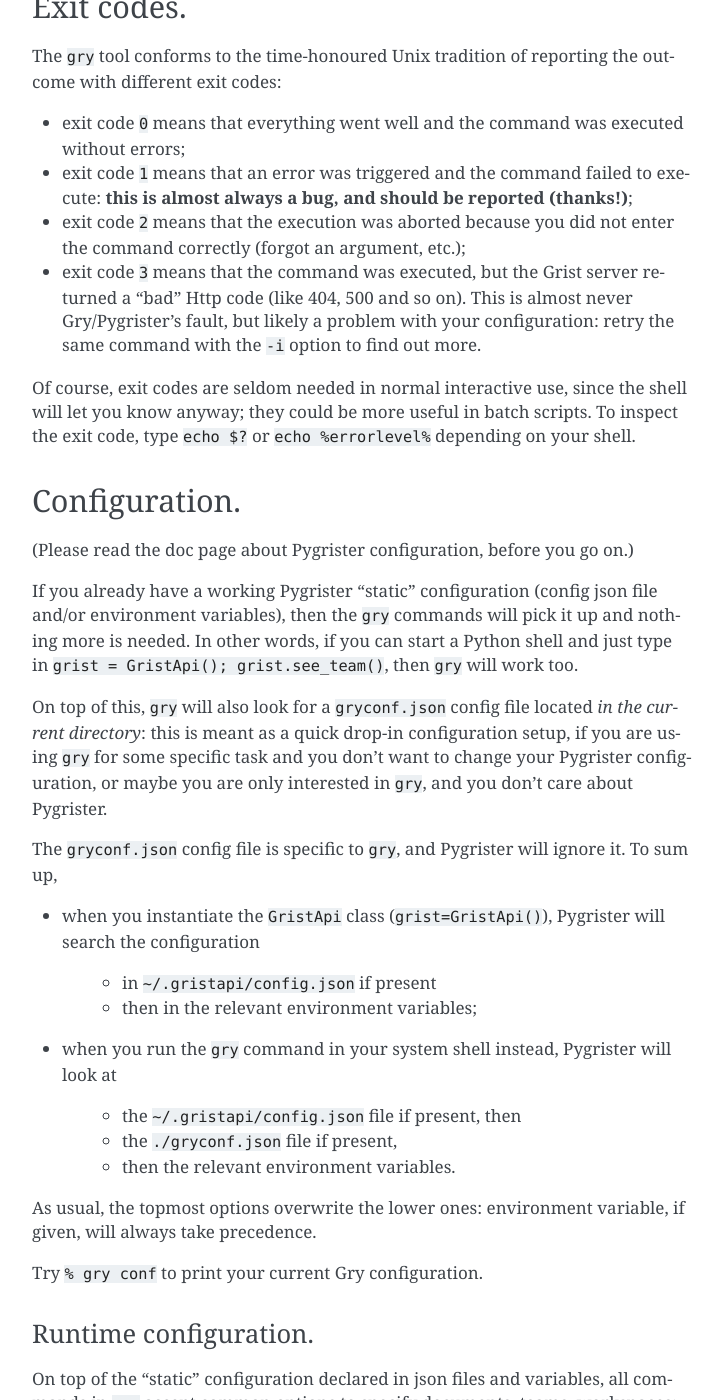
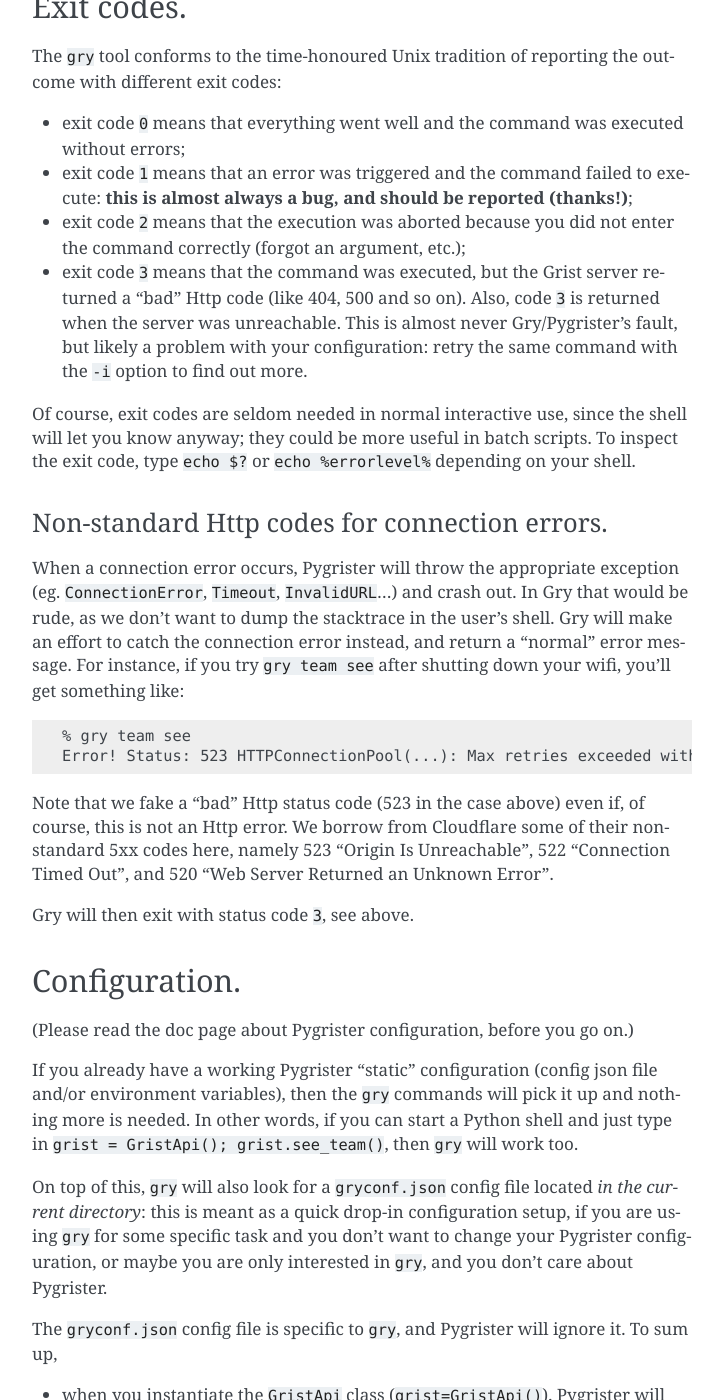
Before and after one commit to ricpol/pygrister, a Sphinx documentation site: the page built from doc/gry.rst, in a window 1280 px wide and 1400 px high, scrolled down 2384 px. Shown: the whole window, without its empty margins (388-1111 px from the left). Built offline with Sphinx 7.4.7, drawn with Linux system fonts in a browser that asks for light colours; some of the changed text lies outside the part shown.

Commit message:
catch connection errors in Gry

```diff
--- a/NEWS.txt
+++ b/NEWS.txt
@@ -30,6 +30,8 @@ Bleeding edge: committed to the repo, not yet released on PyPI
 - "gry conf" will now print also any additional options passed to Requests.
 - new "gry version" command outputs Pygrister/Gry version.
 - new "gry test" command performs some quick config/connnection tests.
+- Gry will now try to catch connection errors and shouldn't spill the
+  stacktrace on the user's shell anymore.
 
 v0.8.0, 2025.08.10
 ------------------
--- a/doc/gry.rst
+++ b/doc/gry.rst
@@ -116,7 +116,8 @@ outcome with different exit codes:
 - exit code ``2`` means that the execution was aborted because you did not enter
   the command correctly (forgot an argument, etc.);
 - exit code ``3`` means that the command was executed, but the Grist server
-  returned a "bad" Http code (like 404, 500 and so on). This is almost never
+  returned a "bad" Http code (like 404, 500 and so on). Also, code ``3`` is
+  returned when the server was unreachable. This is almost never
   Gry/Pygrister's fault, but likely a problem with your configuration: retry
   the same command with the ``-i`` option to find out more.
 
@@ -124,6 +125,26 @@ Of course, exit codes are seldom needed in normal interactive use, since the
 shell will let you know anyway; they could be more useful in batch scripts.
 To inspect the exit code, type ``echo $?`` or ``echo %errorlevel%`` depending
 on your shell.
+
+Non-standard Http codes for connection errors.
+^^^^^^^^^^^^^^^^^^^^^^^^^^^^^^^^^^^^^^^^^^^^^^
+
+When a connection error occurs, Pygrister will throw the appropriate exception
+(eg. ``ConnectionError``, ``Timeout``, ``InvalidURL``...) and crash out.
+In Gry that would be rude, as we don't want to dump the stacktrace in the user's
+shell. Gry will make an effort to catch the connection error instead, and return
+a "normal" error message. For instance, if you try ``gry team see`` after
+shutting down your wifi, you'll get something like::
+
+  % gry team see
+  Error! Status: 523 HTTPConnectionPool(...): Max retries exceeded with url ...
+
+Note that we fake a "bad" Http status code (523 in the case above) even if,
+of course, this is not an Http error. We borrow from Cloudflare some of their
+non-standard 5xx codes here, namely 523 "Origin Is Unreachable",
+522 "Connection Timed Out", and 520 "Web Server Returned an Unknown Error".
+
+Gry will then exit with status code ``3``, see above.
 
 Configuration.
 --------------
```
Also changed, not shown: 1 other file.
